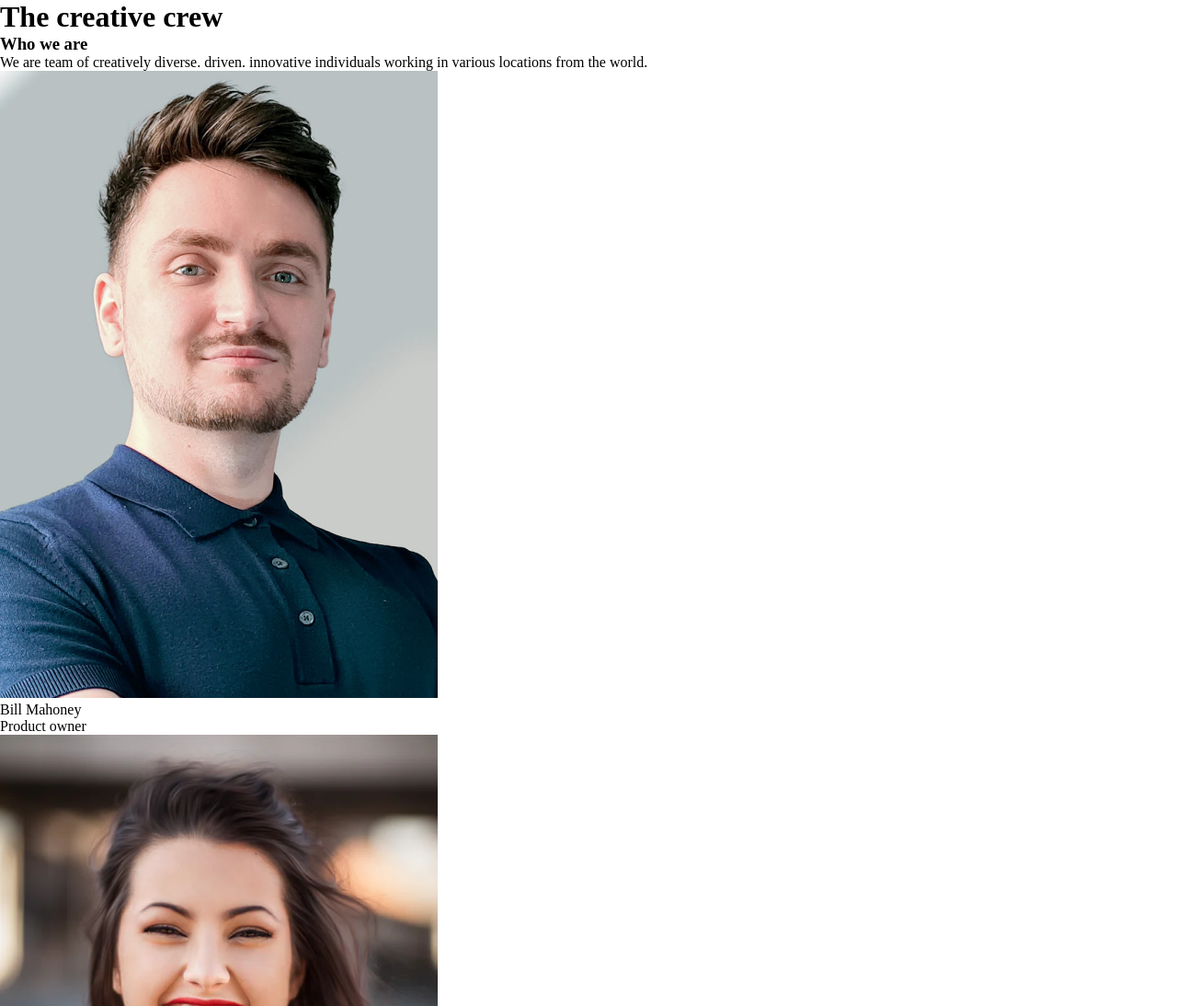
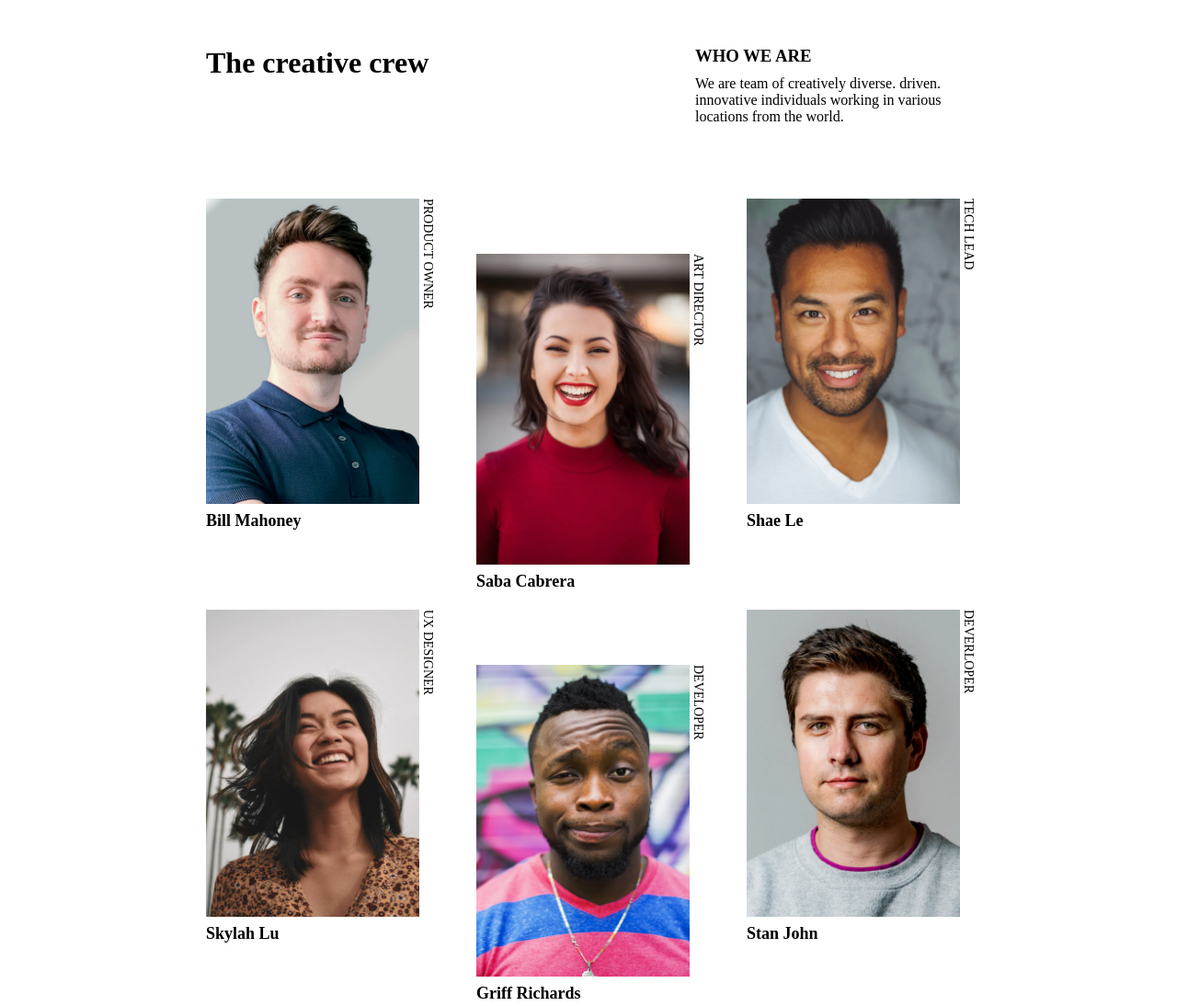
Before and after one commit to king-martinien/my-team-page-master, a plain HTML site: page index.html in a window 1280 px wide. Shown: the top 1094 px of the page at 92% size. Drawn offline with Linux system fonts and the light colour scheme.

Commit message:
parie css responsive  mobile first

```diff
--- a/index.html
+++ b/index.html
@@ -18,12 +18,12 @@
     <title>My-team-page Challenge</title>
   </head>
   <body>
-    <header>
+    <header id="header">
       <div class="container">
         <h1 class="header-title">The creative crew</h1>
         <div class="about">
           <h3 class="about-title">Who we are</h3>
-          <p class="description">
+          <p class="about-description">
             We are team of creatively diverse. driven. innovative individuals
             working in various locations from the world.
           </p>
@@ -34,58 +34,73 @@
     <main id="main">
       <div class="container">
         <div class="team-members-wrapper">
-          <div class="user-card">
-            <div class="user-image">
+
+          <div class="member">
+            <div class="member-infos">
+              <div class="member-image">
                 <img src="/images/photo1.png" alt="" />
-              <div class="user-name">Bill Mahoney</div>
-              <div class="user-profession">Product owner</div>
               </div>
+              <div class="member-name">Bill Mahoney</div>
+            </div>
+            <div class="member-profession">Product owner</div>
           </div>
 
-          <div class="user-card">
-            <div class="user-image">
+          <div class="member">
+            <div class="member-infos">
+              <div class="member-image">
                 <img src="/images/photo2.png" alt="" />
-              <div class="user-name">Art director</div>
-              <div class="user-profession">Art director</div>
               </div>
+              <div class="member-name">Saba Cabrera</div>
+            </div>
+            <div class="member-profession">Art director</div>
           </div>
 
-          <div class="user-card">
-            <div class="user-image">
+          <div class="member">
+            <div class="member-infos">
+              <div class="member-image">
                 <img src="/images/photo3.png" alt="" />
-              <div class="user-name">Shae Le</div>
-              <div class="user-profession">Tech Lead</div>
               </div>
+              <div class="member-name">Shae Le</div>
+            </div>
+            <div class="member-profession">Tech Lead</div>
           </div>
 
-          <div class="user-card">
-            <div class="user-image">
+          <div class="member">
+            <div class="member-infos">
+              <div class="member-image">
                 <img src="/images/photo4.png" alt="" />
-              <div class="user-name">Skylah Lu</div>
-              <div class="user-profession">UX Designer</div>
               </div>
+              <div class="member-name">Skylah Lu</div>
+            </div>
+            <div class="member-profession">UX Designer</div>
           </div>
 
-          <div class="user-card">
-            <div class="user-image">
+          <div class="member">
+            <div class="member-infos">
+              <div class="member-image">
                 <img src="/images/photo5.png" alt="" />
-              <div class="user-name">Griff Richards</div>
-              <div class="user-profession">Developer</div>
               </div>
+              <div class="member-name">Griff Richards</div>
+            </div>
+            <div class="member-profession">Developer</div>
           </div>
 
-          <div class="user-card">
-            <div class="user-image">
+          <div class="member">
+            <div class="member-infos">
+              <div class="member-image">
                 <img src="/images/photo6.png" alt="" />
-              <div class="user-name">Stan John</div>
-              <div class="user-profession">Deverloper</div>
               </div>
+              <div class="member-name">Stan John</div>
             </div>
+            <div class="member-profession">Deverloper</div>
+          </div>
+
+
         </div>
       </div>
     </main>
 
-    <footer>
+    <footer id="footer">
       <div class="container">
         <p class="attribution">
           created by
--- a/scss/_base.scss
+++ b/scss/_base.scss
@@ -1,13 +1,35 @@
-*, *::before, *::after{
-    margin: 0;
-    padding: 0;
-    box-sizing: border-box;
+*,
+*::before,
+*::after {
+  margin: 0;
+  padding: 0;
+  box-sizing: border-box;
 }
 
-html, body {
-    min-height: 100vh;
+*::selection {
+  background-color: var(--clr-primary);
+  color: #fff;
+}
+
+html,
+body {
+  min-height: 100vh;
+  font-weight: 400;
+}
+
+body {
+  padding: 50px 0 25px;
+  font-family: Poppins, "sans-serif";
+  display: flex;
+  flex-direction: column;
+  justify-content: space-between;
 }
 
 a {
-    text-decoration: none;
+  text-decoration: none;
 }
+
+img {
+  width: 100%;
+  height: auto;
+}
--- a/scss/_layout.scss
+++ b/scss/_layout.scss
@@ -0,0 +1,78 @@
+#header {
+  margin-bottom: 80px;
+
+  .container {
+    display: flex;
+    flex-direction: column;
+    justify-content: space-between;
+    gap: 20px;
+
+    .header-title {
+      font-weight: 700;
+      font-family: 'PT Serif';
+    }
+
+    .about {
+      &-title {
+        text-transform: uppercase;
+        margin-bottom: 10px;
+      }
+    }
+  }
+
+  @media screen and (min-width: 650px) {
+    margin-bottom: 140px;
+    .container {
+      flex-direction: row;
+      align-items: flex-start;
+
+      .about {
+        max-width: 300px;
+      }
+    }
+  }
+}
+
+#main {
+  margin-bottom: 70px;
+
+  .container {
+
+    .team-members-wrapper {
+      display: grid;
+      grid-template-columns: repeat(2, 1fr);
+      column-gap: 20px;
+      row-gap: 40px;
+
+      .member:nth-child(2n+1) {
+        transform: translateY(-40px);
+      }
+
+      @media screen and (min-width: 768px) {
+        column-gap: 40px;
+      }
+      @media screen and (min-width: 1024px) {
+        grid-template-columns: repeat(3, 1fr);
+        column-gap: 50px;
+        row-gap: 80px;
+
+        .member:nth-child(2n+1) {
+          transform: translateY(0px);
+        }
+
+        .member:nth-child(1), .member:nth-child(3), .member:nth-child(4), .member:nth-child(6) {
+          transform: translateY(-60px);
+        }
+      }
+    }
+  }
+}
+
+#footer {
+  .attribution {
+    text-align: center;
+    a {
+      color: var(--clr-primary);
+    }
+  }
+}
--- a/scss/_modules.scss
+++ b/scss/_modules.scss
@@ -0,0 +1,61 @@
+.container {
+  width: 92%;
+  margin: 0 auto;
+
+  @media screen and (min-width: 768px) {
+    width: 80%;
+  }
+
+  @media screen and (min-width: 1024px) {
+    width: 65%;
+  }
+}
+
+.member {
+  padding-right: 12px;
+  position: relative;
+  font-size: 14px;
+
+  &-image {
+    display: flex;
+    margin-bottom: 8px;
+    cursor: pointer;
+    overflow: hidden;
+    img {
+      transition: transform 0.4s ease;
+    }
+
+    &:hover {
+      filter: grayscale(100%) blur(1px);
+      transition: filter 0.5s ease;
+
+      img {
+        transform: scale(1.1);
+      }
+    }
+  }
+
+  &-name {
+    font-weight: 600;
+  }
+
+  &-profession {
+    text-transform: uppercase;
+    font-size: 12px;
+    position: absolute;
+    top: 0;
+    right: -132px;
+    transform: rotate(90deg);
+    transform-origin: 0 0;
+    width: 130px;
+  }
+
+  @media screen and (min-width: 768px) {
+    font-size: 18px;
+
+    &-profession {
+      font-size: 14px;
+      right: -135px;
+    }
+  }
+}
--- a/scss/style.scss
+++ b/scss/style.scss
@@ -1,3 +1,6 @@
-@import url("https://fonts.googleapis.com/css2?family=PT+Serif:wght@400;700&family=Poppins:wght@400;600&display=swap");
+// @import url("https://fonts.googleapis.com/css2?family=PT+Serif:wght@400;700&family=Poppins:wght@400;600&display=swap");
 @import "variables";
 @import "base";
+@import "layout";
+@import "modules";
+@import "state";
```
Also changed, not shown: css/style.css, 1 other file. Lines whose indentation alone changed are shown as unchanged.
